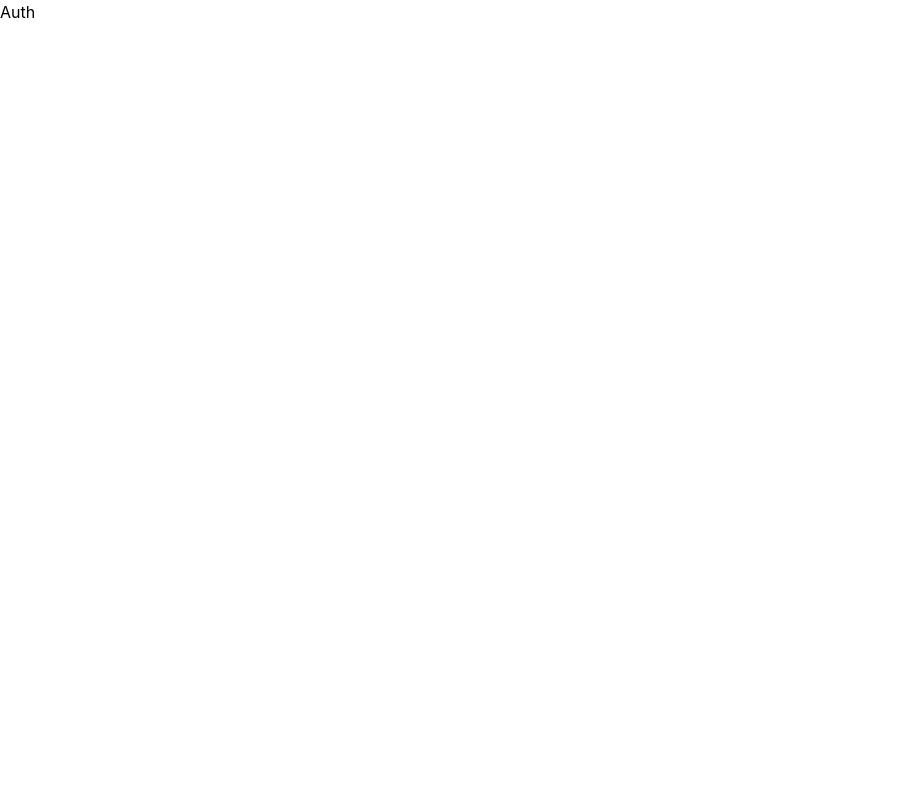
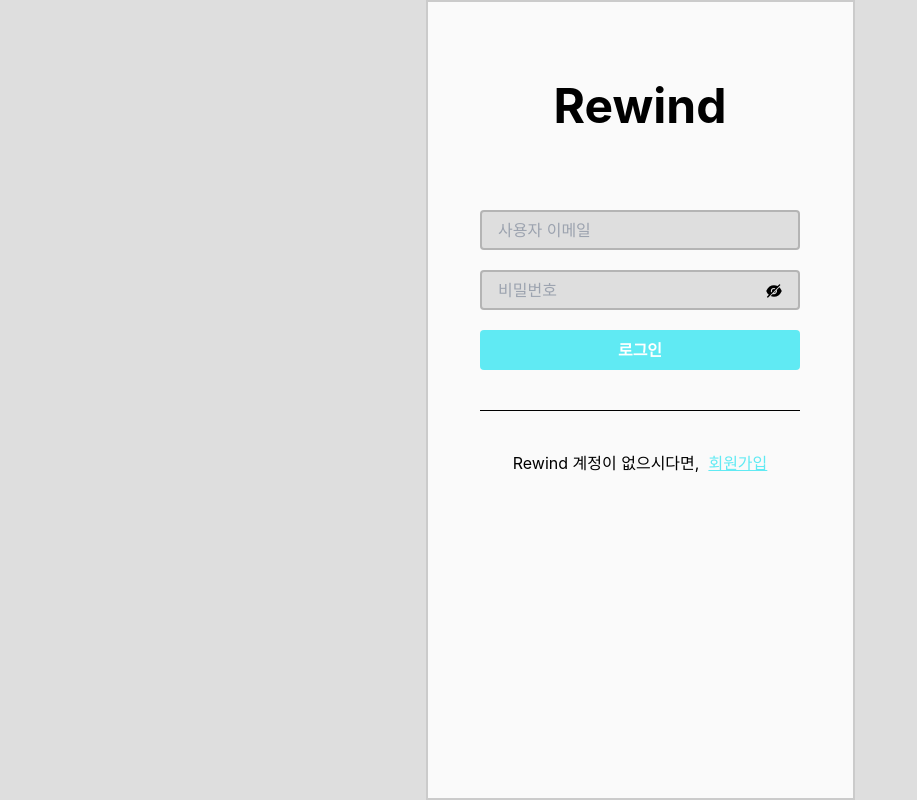
Before and after one commit to beomjin97/rewind-react.js, a React (Create React App) app: page /auth in a window 1280 px wide. Shown: the whole page, without its empty margins (0-917 px from the left). Built offline with nearby package versions, Linux system fonts and the light colour scheme.

Commit message:
feat: loginPage

```diff
--- a/package.json
+++ b/package.json
@@ -10,8 +10,10 @@
     "@types/node": "^16.11.49",
     "@types/react": "^18.0.17",
     "@types/react-dom": "^18.0.6",
+    "axios": "^0.27.2",
     "react": "^18.2.0",
     "react-dom": "^18.2.0",
+    "react-icons": "^4.4.0",
     "react-router-dom": "^6.3.0",
     "react-scripts": "5.0.1",
     "typescript": "^4.7.4",
--- a/src/components/Header.tsx
+++ b/src/components/Header.tsx
@@ -4,7 +4,7 @@
 const Header = () => {
   return (
     <>
-      <div>Header</div>
+      <div></div>
       <Outlet />
     </>
   );
--- /dev/null
+++ b/src/components/Signin.tsx
@@ -0,0 +1,71 @@
+import React, { useState } from "react";
+import axios from "axios";
+import { AiFillEyeInvisible, AiFillEye } from "react-icons/ai";
+
+const Signin = () => {
+  const inputStyle =
+    "w-[320px] h-[40px] mx-auto mb-5 block bg-[#DEDEDE] border-2 border-[#00000030] rounded pl-4 focus:outline-primary focus:bg-[#fff]";
+
+  const [userData, setUserData] = useState<{ email: string; password: string }>(
+    {
+      email: "",
+      password: "",
+    }
+  );
+
+  const [visiblePW, setVisiblePW] = useState<boolean>(false);
+
+  const handleChange = (e: React.ChangeEvent<HTMLInputElement>): void => {
+    setUserData((prev) => ({ ...prev, [e.target.name]: e.target.value }));
+  };
+
+  const signIn = async () => {
+    try {
+      const res = await axios.post(
+        "http://localhost:5000/auth/signIn",
+        userData
+      );
+      console.log(res);
+    } catch (error) {
+      console.log(error);
+    }
+  };
+
+  return (
+    <>
+      <input
+        name="email"
+        type="email"
+        placeholder="사용자 이메일"
+        className={inputStyle}
+        onChange={handleChange}
+      />
+      <input
+        name="password"
+        type={visiblePW ? "text" : "password"}
+        placeholder="비밀번호"
+        className={inputStyle}
+        onChange={handleChange}
+      />
+      {visiblePW ? (
+        <AiFillEye
+          className="absolute right-[70px] top-[280px] cursor-pointer text-lg"
+          onClick={() => setVisiblePW(false)}
+        />
+      ) : (
+        <AiFillEyeInvisible
+          className="absolute right-[70px] top-[280px] cursor-pointer text-lg"
+          onClick={() => setVisiblePW(true)}
+        />
+      )}
+      <button
+        className="w-[320px] h-[40px] bg-primary block mx-auto rounded font-bold text-white"
+        onClick={signIn}
+      >
+        로그인
+      </button>
+    </>
+  );
+};
+
+export default Signin;
--- /dev/null
+++ b/src/components/Signup.tsx
@@ -0,0 +1,111 @@
+import React, { useState } from "react";
+import axios from "axios";
+import { AiFillEyeInvisible, AiFillEye } from "react-icons/ai";
+
+const Signup = () => {
+  const inputStyle =
+    "w-[320px] h-[40px] mx-auto mb-5 block bg-[#DEDEDE] border-2 border-[#00000030] rounded pl-4 focus:outline-primary focus:bg-[#fff]";
+
+  const [visiblePW, setVisiblePW] = useState<boolean>(false);
+  const [visiblePWC, setVisiblePWC] = useState<boolean>(false);
+
+  const [userData, setUserData] = useState<{
+    name: string;
+    userName: string;
+    email: string;
+    password: string;
+    passwordConfirm: string;
+  }>({
+    name: "",
+    userName: "",
+    email: "",
+    password: "",
+    passwordConfirm: "",
+  });
+
+  const handleChange = (e: React.ChangeEvent<HTMLInputElement>): void => {
+    setUserData((prev) => ({ ...prev, [e.target.name]: e.target.value }));
+  };
+
+  const signUp = async () => {
+    try {
+      const res = await axios.post(
+        "http://localhost:5000/auth/signUp",
+        userData
+      );
+      console.log(res);
+    } catch (error) {
+      console.log(error);
+    }
+  };
+
+  return (
+    <>
+      <input
+        name="name"
+        type="text"
+        placeholder="이름"
+        className={inputStyle}
+        onChange={handleChange}
+      />
+      <input
+        name="userName"
+        type="text"
+        placeholder="사용자 이름"
+        className={inputStyle}
+        onChange={handleChange}
+      />
+      <input
+        name="email"
+        type="email"
+        placeholder="사용자 이메일"
+        className={inputStyle}
+        onChange={handleChange}
+      />
+      <input
+        name="password"
+        type={visiblePW ? "text" : "password"}
+        placeholder="비밀번호"
+        className={inputStyle}
+        onChange={handleChange}
+      />
+      {visiblePW ? (
+        <AiFillEye
+          className="absolute right-[70px] top-[400px] cursor-pointer text-lg"
+          onClick={() => setVisiblePW(false)}
+        />
+      ) : (
+        <AiFillEyeInvisible
+          className="absolute right-[70px] top-[400px] cursor-pointer text-lg"
+          onClick={() => setVisiblePW(true)}
+        />
+      )}
+      <input
+        name="passwordConfirm"
+        type={visiblePWC ? "text" : "password"}
+        placeholder="비밀번호 확인"
+        className={inputStyle}
+        onChange={handleChange}
+      />
+      {visiblePWC ? (
+        <AiFillEye
+          className="absolute right-[70px] top-[460px] cursor-pointer text-lg"
+          onClick={() => setVisiblePWC(false)}
+        />
+      ) : (
+        <AiFillEyeInvisible
+          className="absolute right-[70px] top-[460px] cursor-pointer text-lg"
+          onClick={() => setVisiblePWC(true)}
+        />
+      )}
+      <button
+        className="w-[320px] h-[40px] bg-primary block mx-auto rounded font-bold text-white"
+        onClick={signUp}
+      >
+        회원가입
+      </button>
+    </>
+  );
+};
+
+export default Signup;
--- a/src/pages/Auth.tsx
+++ b/src/pages/Auth.tsx
@@ -1,7 +1,28 @@
-import React from "react";
+import React, { useState } from "react";
+
+import Signin from "../components/Signin";
+import Signup from "../components/Signup";
 
 const Auth = () => {
-  return <div>Auth</div>;
+  const [account, setAccount] = useState<boolean>(true);
+  return (
+    <div className="w-full h-[100vh] bg-[#DEDEDE] flex justify-center md:items-center min-h-[800px]">
+      <div className="w-[429px] h-[800px] bg-[#FAFAFA] border-2 border-[#00000030] relative">
+        <h1 className="my-20 text-center text-5xl font-bold">Rewind</h1>
+        {account ? <Signin /> : <Signup />}
+        <div className="w-[320px] h-[1px] bg-[#000] mx-auto my-10" />
+        <div className="text-center">
+          Rewind 계정이 {account ? "없으시다면" : "있으시다면"}, &nbsp;
+          <span
+            className="underline text-primary cursor-pointer"
+            onClick={() => setAccount((prev) => !prev)}
+          >
+            {account ? "회원가입" : "로그인"}
+          </span>
+        </div>
+      </div>
+    </div>
+  );
 };
 
 export default Auth;
--- a/tailwind.config.js
+++ b/tailwind.config.js
@@ -2,6 +2,7 @@
 module.exports = {
   content: ["./src/**/*.{js,jsx,ts,tsx}"],
   theme: {
+    colors: { primary: "#60EAF3", white: "#FFFFFF" },
     extend: {},
   },
   plugins: [],
```
Also changed, not shown: 1 other file (tests, documents, lock files or other folders).
